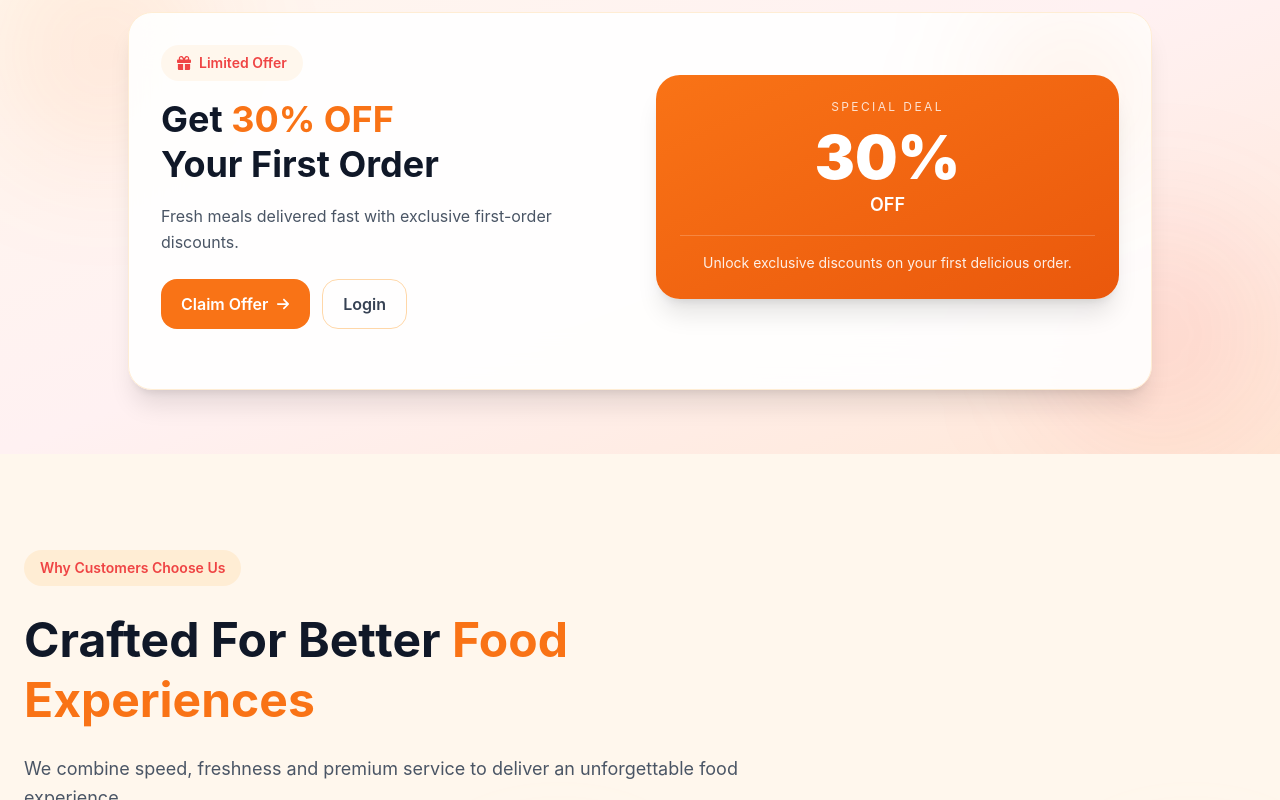
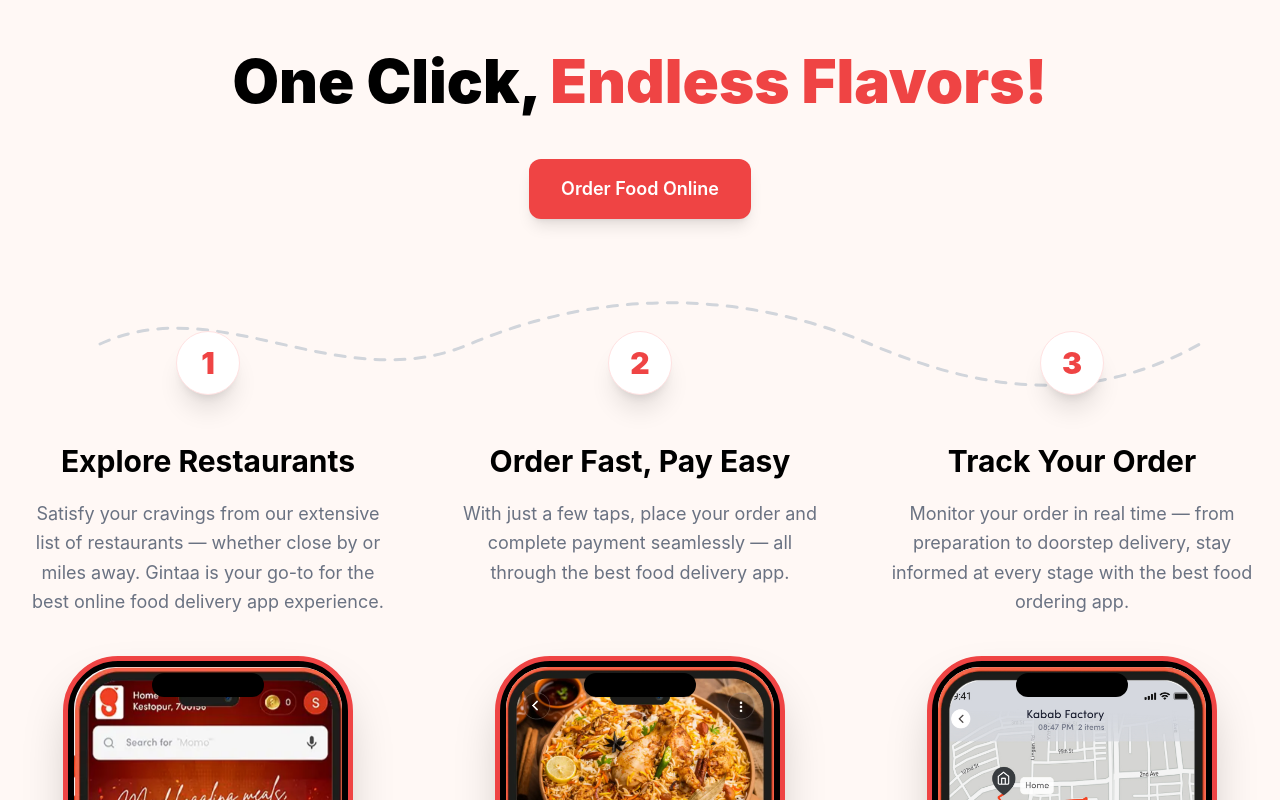
Before and after one commit to rajatghoshrg/Mr-Breado, a React (Vite) app: page / in a window 1280 px wide. Shown: the part 1840-2640 px from the top of the page. Built offline with nearby package versions, Linux system fonts and the light colour scheme.

Commit message:
change Home.jsx

```diff
--- a/src/pages/Home.jsx
+++ b/src/pages/Home.jsx
@@ -1,15 +1,15 @@
 import Hero from "../sections/Hero";
-import Features from "../sections/Features";
+// import Features from "../sections/Features";
 import HowItWorks from "../sections/HowItWorks";
 import Testimonials from "../sections/Testimonials";
-import Offer from "../sections/Offer";
+// import Offer from "../sections/Offer";
 
 const Home = () => {
   return (
     <>
       <Hero />
-      <Offer />
-      <Features />
+      {/* <Offer /> */}
+      {/* <Features /> */}
       <HowItWorks />
       <Testimonials />
     </>
--- a/src/sections/Features.jsx
+++ b/src/sections/Features.jsx
@@ -1,117 +1,117 @@
-import {
-  FaTruckFast,
-  FaLeaf,
-  FaClock,
-  FaShieldHeart,
-} from "react-icons/fa6";
+// import {
+//   FaTruckFast,
+//   FaLeaf,
+//   FaClock,
+//   FaShieldHeart,
+// } from "react-icons/fa6";
 
-const features = [
-  {
-    id: "01",
-    title: "Ultra Fast Delivery",
-    desc: "Fresh meals delivered hot and quickly right to your doorstep.",
-    icon: <FaTruckFast />,
-  },
+// const features = [
+//   {
+//     id: "01",
+//     title: "Ultra Fast Delivery",
+//     desc: "Fresh meals delivered hot and quickly right to your doorstep.",
+//     icon: <FaTruckFast />,
+//   },
 
-  {
-    id: "02",
-    title: "Fresh Ingredients",
-    desc: "Every order is prepared using carefully selected ingredients.",
-    icon: <FaLeaf />,
-  },
+//   {
+//     id: "02",
+//     title: "Fresh Ingredients",
+//     desc: "Every order is prepared using carefully selected ingredients.",
+//     icon: <FaLeaf />,
+//   },
 
-  {
-    id: "03",
-    title: "24/7 Ordering",
-    desc: "Order food anytime for your cravings day or night.",
-    icon: <FaClock />,
-  },
+//   {
+//     id: "03",
+//     title: "24/7 Ordering",
+//     desc: "Order food anytime for your cravings day or night.",
+//     icon: <FaClock />,
+//   },
 
-  {
-    id: "04",
-    title: "Trusted Quality",
-    desc: "Hygienic preparation and premium food quality guaranteed.",
-    icon: <FaShieldHeart />,
-  },
-];
+//   {
+//     id: "04",
+//     title: "Trusted Quality",
+//     desc: "Hygienic preparation and premium food quality guaranteed.",
+//     icon: <FaShieldHeart />,
+//   },
+// ];
 
-const Features = () => {
-  return (
-    <section className="py-24 px-6 bg-[#FFF7ED] overflow-hidden">
+// const Features = () => {
+//   return (
+//     <section className="py-24 px-6 bg-[#FFF7ED] overflow-hidden">
 
-      {/* Top Heading */}
-      <div className="max-w-7xl mx-auto">
+//       {/* Top Heading */}
+//       <div className="max-w-7xl mx-auto">
 
-        <div className="max-w-3xl mb-20">
+//         <div className="max-w-3xl mb-20">
 
-          <span className="inline-block px-4 py-2 rounded-full bg-orange-100 text-[#EF4444] text-sm font-semibold mb-6">
-            Why Customers Choose Us
-          </span>
+//           <span className="inline-block px-4 py-2 rounded-full bg-orange-100 text-[#EF4444] text-sm font-semibold mb-6">
+//             Why Customers Choose Us
+//           </span>
 
-          <h2 className="text-5xl font-bold text-gray-900 leading-tight">
-            Crafted For Better
-            <span className="text-[#F97316]"> Food Experiences</span>
-          </h2>
+//           <h2 className="text-5xl font-bold text-gray-900 leading-tight">
+//             Crafted For Better
+//             <span className="text-[#F97316]"> Food Experiences</span>
+//           </h2>
 
-          <p className="text-gray-600 text-lg mt-6 leading-relaxed">
-            We combine speed, freshness and premium service
-            to deliver an unforgettable food experience.
-          </p>
+//           <p className="text-gray-600 text-lg mt-6 leading-relaxed">
+//             We combine speed, freshness and premium service
+//             to deliver an unforgettable food experience.
+//           </p>
 
-        </div>
+//         </div>
 
-        {/* Feature Layout */}
-        <div className="grid lg:grid-cols-2 gap-8">
+//         {/* Feature Layout */}
+//         <div className="grid lg:grid-cols-2 gap-8">
 
-          {features.map((feature, index) => (
-            <div
-              key={feature.id}
-              className="group relative bg-white rounded-[32px] p-8 border border-orange-100 hover:border-[#F97316] transition-all duration-300 hover:-translate-y-2 hover:shadow-2xl"
-            >
+//           {features.map((feature, index) => (
+//             <div
+//               key={feature.id}
+//               className="group relative bg-white rounded-[32px] p-8 border border-orange-100 hover:border-[#F97316] transition-all duration-300 hover:-translate-y-2 hover:shadow-2xl"
+//             >
 
-              {/* Background Glow */}
-              <div className="absolute top-0 right-0 w-32 h-32 bg-orange-100 rounded-full blur-3xl opacity-30 group-hover:opacity-50 transition"></div>
+//               {/* Background Glow */}
+//               <div className="absolute top-0 right-0 w-32 h-32 bg-orange-100 rounded-full blur-3xl opacity-30 group-hover:opacity-50 transition"></div>
 
-              {/* Top Row */}
-              <div className="flex items-start justify-between relative z-10">
+//               {/* Top Row */}
+//               <div className="flex items-start justify-between relative z-10">
 
-                {/* Icon */}
-                <div className="w-20 h-20 rounded-3xl bg-[#F97316] text-white flex items-center justify-center text-4xl shadow-lg">
-                  {feature.icon}
-                </div>
+//                 {/* Icon */}
+//                 <div className="w-20 h-20 rounded-3xl bg-[#F97316] text-white flex items-center justify-center text-4xl shadow-lg">
+//                   {feature.icon}
+//                 </div>
 
-                {/* Number */}
-                <span className="text-6xl font-black text-orange-50 group-hover:text-orange-100 transition">
-                  {feature.id}
-                </span>
+//                 {/* Number */}
+//                 <span className="text-6xl font-black text-orange-50 group-hover:text-orange-100 transition">
+//                   {feature.id}
+//                 </span>
 
-              </div>
+//               </div>
 
-              {/* Content */}
-              <div className="mt-10 relative z-10">
+//               {/* Content */}
+//               <div className="mt-10 relative z-10">
 
-                <h3 className="text-3xl font-bold text-gray-900 mb-4">
-                  {feature.title}
-                </h3>
+//                 <h3 className="text-3xl font-bold text-gray-900 mb-4">
+//                   {feature.title}
+//                 </h3>
 
-                <p className="text-gray-600 leading-relaxed text-lg">
-                  {feature.desc}
-                </p>
+//                 <p className="text-gray-600 leading-relaxed text-lg">
+//                   {feature.desc}
+//                 </p>
 
-              </div>
+//               </div>
 
-              {/* Bottom Accent Line */}
-              <div className="mt-8 w-0 group-hover:w-full h-1 bg-[#EF4444] rounded-full transition-all duration-500"></div>
+//               {/* Bottom Accent Line */}
+//               <div className="mt-8 w-0 group-hover:w-full h-1 bg-[#EF4444] rounded-full transition-all duration-500"></div>
 
-            </div>
-          ))}
+//             </div>
+//           ))}
 
-        </div>
+//         </div>
 
-      </div>
+//       </div>
 
-    </section>
-  );
-};
+//     </section>
+//   );
+// };
 
-export default Features;
+// export default Features;
--- a/src/sections/Offer.jsx
+++ b/src/sections/Offer.jsx
@@ -1,156 +1,156 @@
-import { Link } from "react-router-dom";
-import { FaGift, FaArrowRight } from "react-icons/fa6";
+// import { Link } from "react-router-dom";
+// import { FaGift, FaArrowRight } from "react-icons/fa6";
 
-const OfferBanner = () => {
-  return (
-    <section className="relative overflow-hidden bg-gradient-to-br from-[#FFF7ED] via-[#FFF1F2] to-[#FFE7D6] py-12 sm:py-16 px-4 sm:px-6">
+// const OfferBanner = () => {
+//   return (
+//     <section className="relative overflow-hidden bg-gradient-to-br from-[#FFF7ED] via-[#FFF1F2] to-[#FFE7D6] py-12 sm:py-16 px-4 sm:px-6">
 
-      {/* Background Glow */}
-      <div className="absolute top-0 left-0 w-52 h-52 bg-[#F97316]/10 blur-3xl rounded-full"></div>
+//       {/* Background Glow */}
+//       <div className="absolute top-0 left-0 w-52 h-52 bg-[#F97316]/10 blur-3xl rounded-full"></div>
 
-      <div className="absolute bottom-0 right-0 w-60 h-60 bg-[#EF4444]/10 blur-3xl rounded-full"></div>
+//       <div className="absolute bottom-0 right-0 w-60 h-60 bg-[#EF4444]/10 blur-3xl rounded-full"></div>
 
-      <div className="max-w-5xl mx-auto relative z-10">
+//       <div className="max-w-5xl mx-auto relative z-10">
 
-        {/* Main Card */}
-        <div
-          className="
-            group relative overflow-hidden
-            bg-white/90 backdrop-blur-xl
-            border border-orange-100
-            rounded-3xl
-            p-6 sm:p-8
-            shadow-xl
-            hover:shadow-2xl
-            transition-all duration-500
-          "
-        >
+//         {/* Main Card */}
+//         <div
+//           className="
+//             group relative overflow-hidden
+//             bg-white/90 backdrop-blur-xl
+//             border border-orange-100
+//             rounded-3xl
+//             p-6 sm:p-8
+//             shadow-xl
+//             hover:shadow-2xl
+//             transition-all duration-500
+//           "
+//         >
 
-          {/* Glow */}
-          <div className="absolute top-0 right-0 w-40 h-40 bg-[#F97316]/10 blur-3xl rounded-full"></div>
+//           {/* Glow */}
+//           <div className="absolute top-0 right-0 w-40 h-40 bg-[#F97316]/10 blur-3xl rounded-full"></div>
 
-          <div className="grid grid-cols-1 md:grid-cols-2 gap-8 items-center">
+//           <div className="grid grid-cols-1 md:grid-cols-2 gap-8 items-center">
 
-            {/* Left Side */}
-            <div className="relative z-10">
+//             {/* Left Side */}
+//             <div className="relative z-10">
 
-              {/* Badge */}
-              <div className="inline-flex items-center gap-2 px-4 py-2 rounded-full bg-[#FFF7ED] text-[#EF4444] text-xs sm:text-sm font-semibold mb-4">
+//               {/* Badge */}
+//               <div className="inline-flex items-center gap-2 px-4 py-2 rounded-full bg-[#FFF7ED] text-[#EF4444] text-xs sm:text-sm font-semibold mb-4">
 
-                <FaGift />
+//                 <FaGift />
 
-                Limited Offer
+//                 Limited Offer
 
-              </div>
+//               </div>
 
-              {/* Heading */}
-              <h2 className="text-3xl sm:text-4xl font-bold text-gray-900 leading-tight">
+//               {/* Heading */}
+//               <h2 className="text-3xl sm:text-4xl font-bold text-gray-900 leading-tight">
 
-                Get <span className="text-[#F97316]">30% OFF</span>
+//                 Get <span className="text-[#F97316]">30% OFF</span>
 
-                <br />
+//                 <br />
 
-                Your First Order
+//                 Your First Order
 
-              </h2>
+//               </h2>
 
-              {/* Text */}
-              <p className="text-gray-600 mt-4 text-sm sm:text-base leading-relaxed max-w-md">
+//               {/* Text */}
+//               <p className="text-gray-600 mt-4 text-sm sm:text-base leading-relaxed max-w-md">
 
-                Fresh meals delivered fast with exclusive first-order discounts.
+//                 Fresh meals delivered fast with exclusive first-order discounts.
 
-              </p>
+//               </p>
 
-              {/* Buttons */}
-              <div className="flex flex-col sm:flex-row gap-3 mt-6">
+//               {/* Buttons */}
+//               <div className="flex flex-col sm:flex-row gap-3 mt-6">
 
-                <Link
-                  to="/register"
-                  className="
-                    flex items-center justify-center gap-2
-                    bg-[#F97316]
-                    hover:bg-[#EA580C]
-                    text-white
-                    px-5 py-3
-                    rounded-2xl
-                    font-semibold
-                    transition
-                  "
-                >
+//                 <Link
+//                   to="/register"
+//                   className="
+//                     flex items-center justify-center gap-2
+//                     bg-[#F97316]
+//                     hover:bg-[#EA580C]
+//                     text-white
+//                     px-5 py-3
+//                     rounded-2xl
+//                     font-semibold
+//                     transition
+//                   "
+//                 >
 
-                  Claim Offer
+//                   Claim Offer
 
-                  <FaArrowRight className="text-sm" />
+//                   <FaArrowRight className="text-sm" />
 
-                </Link>
+//                 </Link>
 
-                <Link
-                  to="/login"
-                  className="
-                    flex items-center justify-center
-                    border border-orange-200
-                    hover:bg-[#FFF7ED]
-                    px-5 py-3
-                    rounded-2xl
-                    font-semibold
-                    text-gray-700
-                    transition
-                  "
-                >
-                  Login
-                </Link>
+//                 <Link
+//                   to="/login"
+//                   className="
+//                     flex items-center justify-center
+//                     border border-orange-200
+//                     hover:bg-[#FFF7ED]
+//                     px-5 py-3
+//                     rounded-2xl
+//                     font-semibold
+//                     text-gray-700
+//                     transition
+//                   "
+//                 >
+//                   Login
+//                 </Link>
 
-              </div>
+//               </div>
 
-            </div>
+//             </div>
 
-            {/* Right Side Discount Box */}
-            <div className="relative z-10">
+//             {/* Right Side Discount Box */}
+//             <div className="relative z-10">
 
-              <div
-                className="
-                  bg-gradient-to-br from-[#F97316] to-[#EA580C]
-                  rounded-3xl
-                  p-6
-                  text-white
-                  shadow-xl
-                  text-center
-                "
-              >
+//               <div
+//                 className="
+//                   bg-gradient-to-br from-[#F97316] to-[#EA580C]
+//                   rounded-3xl
+//                   p-6
+//                   text-white
+//                   shadow-xl
+//                   text-center
+//                 "
+//               >
 
-                <p className="uppercase tracking-[0.2em] text-xs text-white/80 mb-3">
-                  SPECIAL DEAL
-                </p>
+//                 <p className="uppercase tracking-[0.2em] text-xs text-white/80 mb-3">
+//                   SPECIAL DEAL
+//                 </p>
 
-                <h3 className="text-5xl sm:text-6xl font-black">
-                  30%
-                </h3>
+//                 <h3 className="text-5xl sm:text-6xl font-black">
+//                   30%
+//                 </h3>
 
-                <p className="text-lg font-semibold mt-1">
-                  OFF
-                </p>
+//                 <p className="text-lg font-semibold mt-1">
+//                   OFF
+//                 </p>
 
-                <div className="w-full h-[1px] bg-white/20 my-4"></div>
+//                 <div className="w-full h-[1px] bg-white/20 my-4"></div>
 
-                <p className="text-sm text-white/90 leading-relaxed">
-                  Unlock exclusive discounts on your first delicious order.
-                </p>
+//                 <p className="text-sm text-white/90 leading-relaxed">
+//                   Unlock exclusive discounts on your first delicious order.
+//                 </p>
 
-              </div>
+//               </div>
 
-            </div>
+//             </div>
 
-          </div>
+//           </div>
 
-          {/* Bottom Line */}
-          <div className="mt-6 h-1 w-0 group-hover:w-full bg-gradient-to-r from-[#F97316] to-[#EF4444] rounded-full transition-all duration-700"></div>
+//           {/* Bottom Line */}
+//           <div className="mt-6 h-1 w-0 group-hover:w-full bg-gradient-to-r from-[#F97316] to-[#EF4444] rounded-full transition-all duration-700"></div>
 
-        </div>
+//         </div>
 
-      </div>
+//       </div>
 
-    </section>
-  );
-};
+//     </section>
+//   );
+// };
 
-export default OfferBanner;
+// export default OfferBanner;
```
